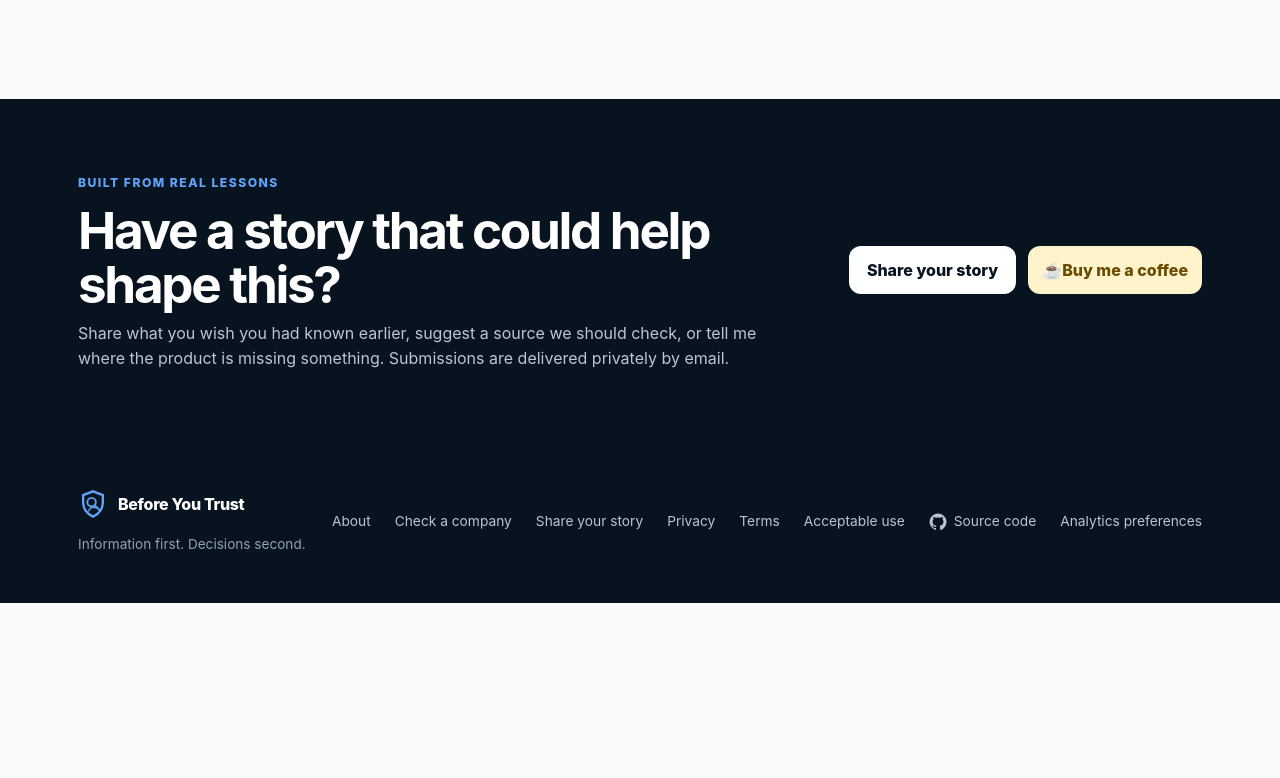
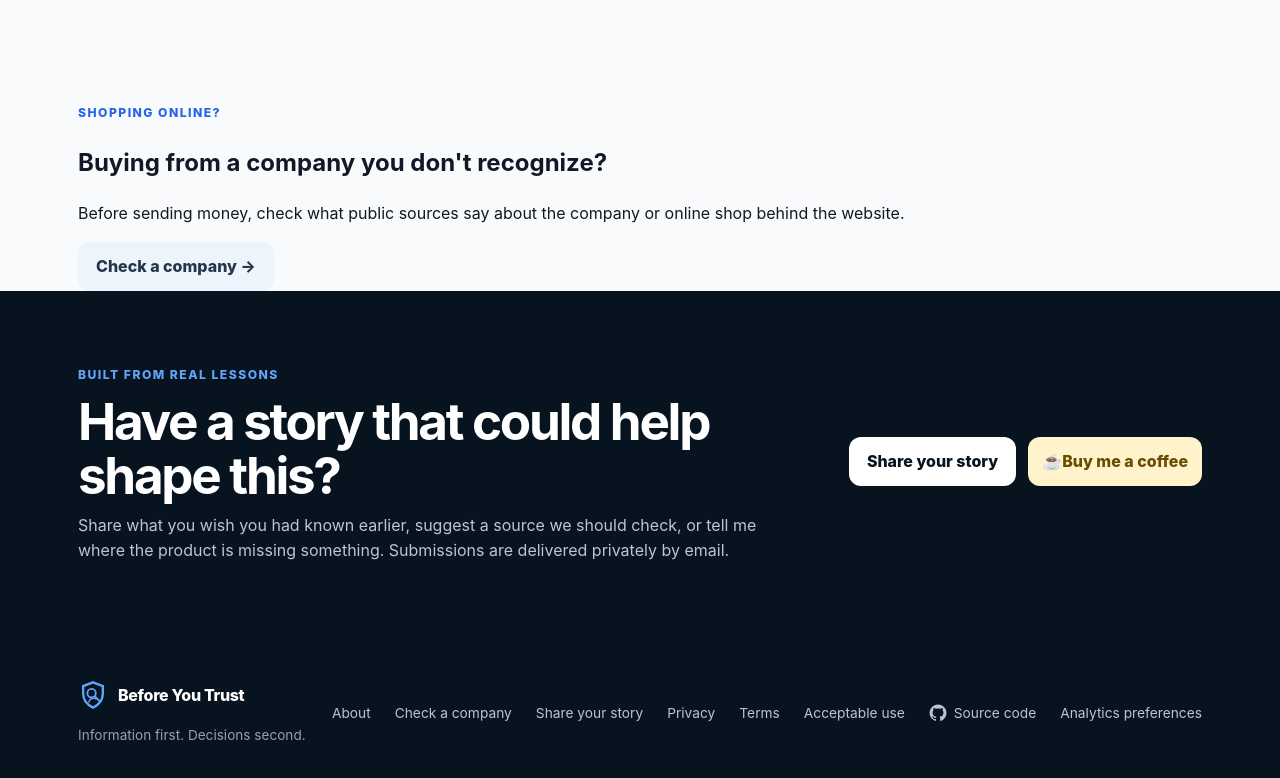
Before and after one commit to kuefmz/before-you-trust, a Next.js app: page / in a window 1280 px wide. Shown: the part 2204-2982 px from the top of the page. Before the commit the page ends 2807 px from the top, so only its background shows below. Built offline with nearby package versions, Linux system fonts and the light colour scheme; no server answers.

Commit message:
Add subtle company check CTA to homepage

```diff
--- a/app/page.tsx
+++ b/app/page.tsx
@@ -135,6 +135,22 @@ export default function HomePage() {
         </div>
       </section>
 
+      <section className="company-home-cta">
+        <div className="shell company-home-cta__inner">
+          <div>
+            <span className="eyebrow">Shopping online?</span>
+            <h2>Buying from a company you don&apos;t recognize?</h2>
+            <p>
+              Before sending money, check what public sources say about the
+              company or online shop behind the website.
+            </p>
+          </div>
+          <Link className="button button--ghost" href="/check-company">
+            Check a company →
+          </Link>
+        </div>
+      </section>
+
       <section className="community-cta">
         <div className="shell community-cta__inner">
           <div>
```
